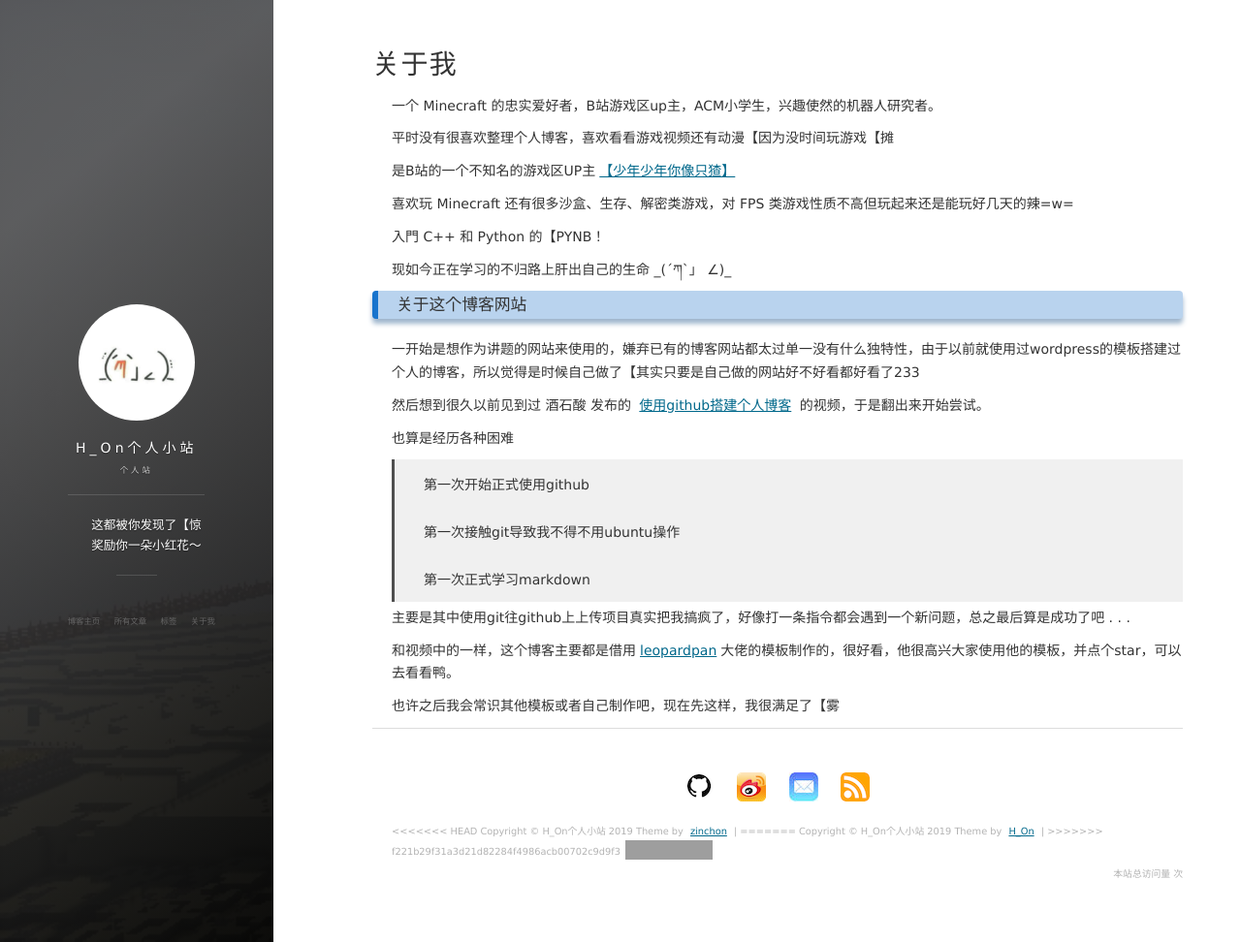
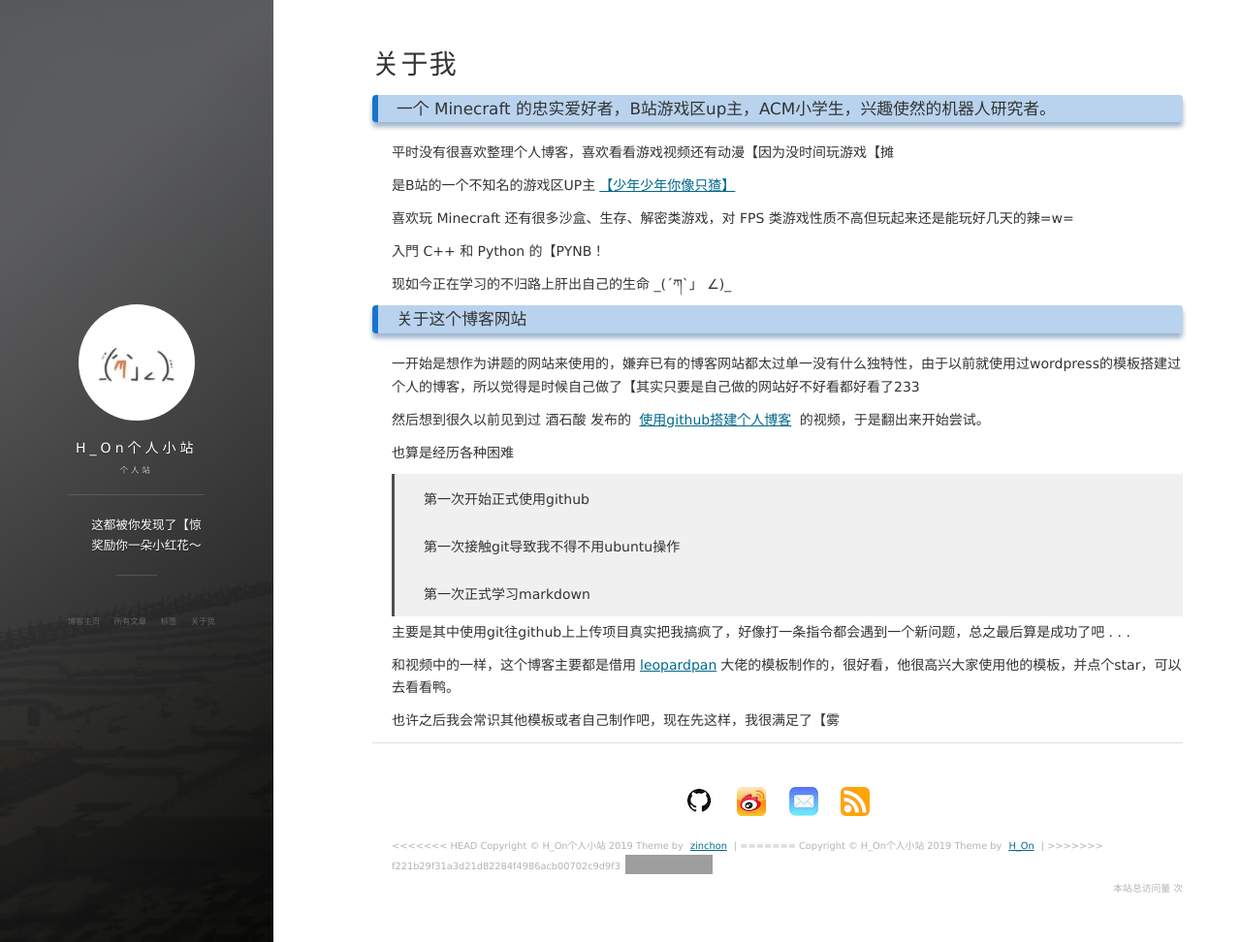
Before and after one commit to Hybrogen/Hybrogen.github.io, a Jekyll site: the page built from about.md, in a window 1280 px wide and 972 px high. Shown: the whole window at 97% size. Built offline with Jekyll 4.4.1, drawn with Linux system fonts in a browser that asks for light colours; nearby versions of some CDN libraries; comment, search, counter and statistics services are not loaded; grey boxes are pictures that could not be loaded.

Commit message:
newabout

```diff
--- a/about.md
+++ b/about.md
@@ -3,7 +3,7 @@ layout: page
 title: 关于我
 ---
 
-一个 Minecraft 的忠实爱好者，B站游戏区up主，ACM小学生，兴趣使然的机器人研究者。
+### 一个 Minecraft 的忠实爱好者，B站游戏区up主，ACM小学生，兴趣使然的机器人研究者。
 
 平时没有很喜欢整理个人博客，喜欢看看游戏视频还有动漫【因为没时间玩游戏【摊
 
```
